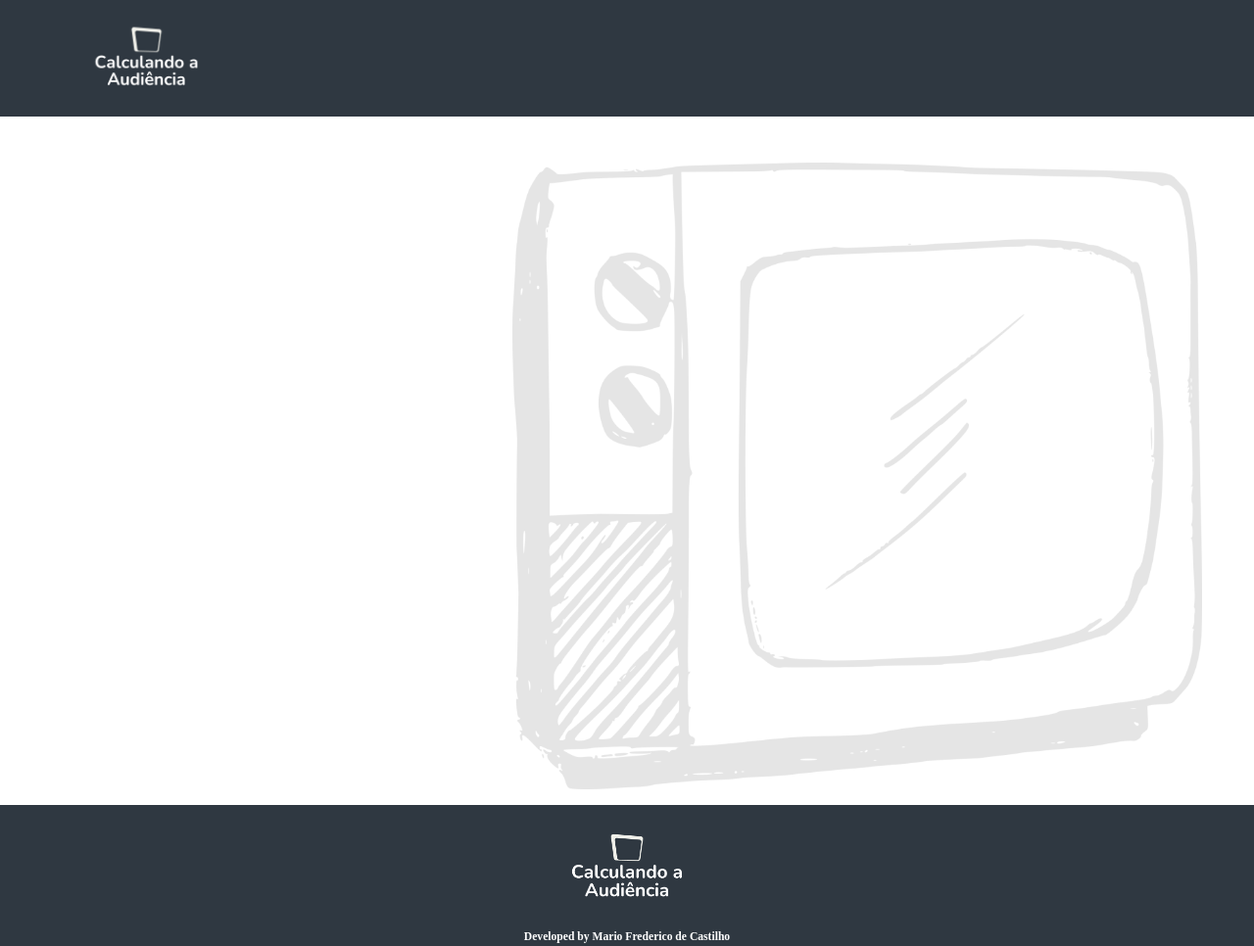
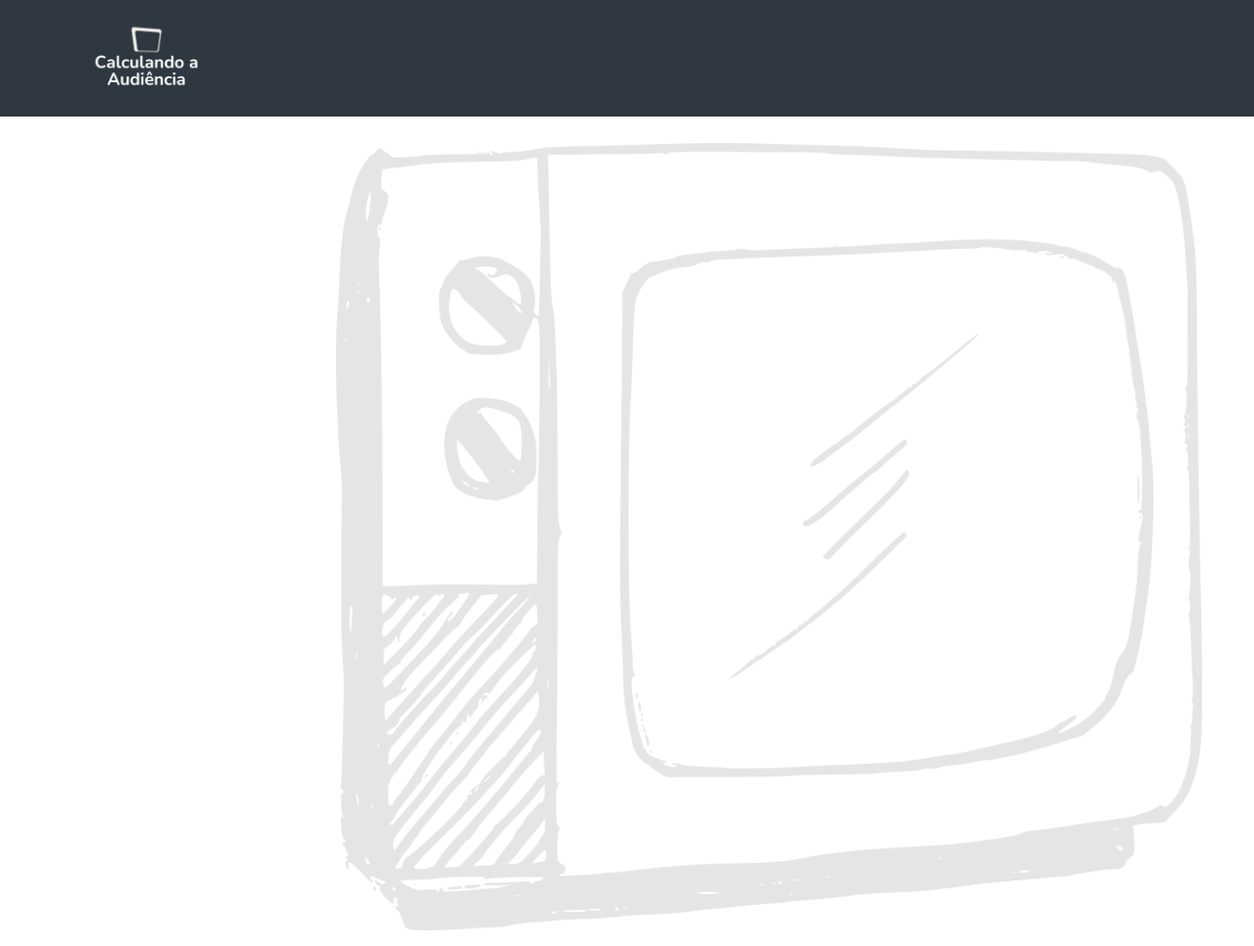
Before and after one commit to mfcastilho/calculando-audiencia, a website: page index.html in a window 1280 px wide. Shown: the top 966 px of the page at 98% size. Drawn offline with Linux system fonts and the light colour scheme.

Commit message:
Acertando imagem de fundo do Main

```diff
--- a/assets/css/style.css
+++ b/assets/css/style.css
@@ -45,14 +45,14 @@ main{
 
 .background-image-box{
   width: 102.3rem;
-  height: 82.2rem;
+  height: 98.2rem;
 
 
   background-image: url("../img/tv-image.png");
   background-repeat: no-repeat;
-  background-size: 70.4rem;
-  background-position-x: 26.6rem;
-  background-position-y: 16.6rem;
+  background-size: 88.4rem;
+  background-position-x: 8.6rem;
+  background-position-y: 14.6rem;
 
   opacity: 0.1;
   z-index:-1;
@@ -63,14 +63,19 @@ footer{
   width: 100%;
   max-width: 140rem;
   max-height: 18.8rem;
+
   display: flex;
   flex-direction: column;
   justify-content: center;
   align-items: center;
+
   background-color: #2F3841;
-  font-size: 1.4rem;
+
+  font-size: 1.8rem;
   color: #FFFFFF;
+
   padding-bottom: 1rem;
+  padding-top: 1rem;
 }
 
 footer img{
```
